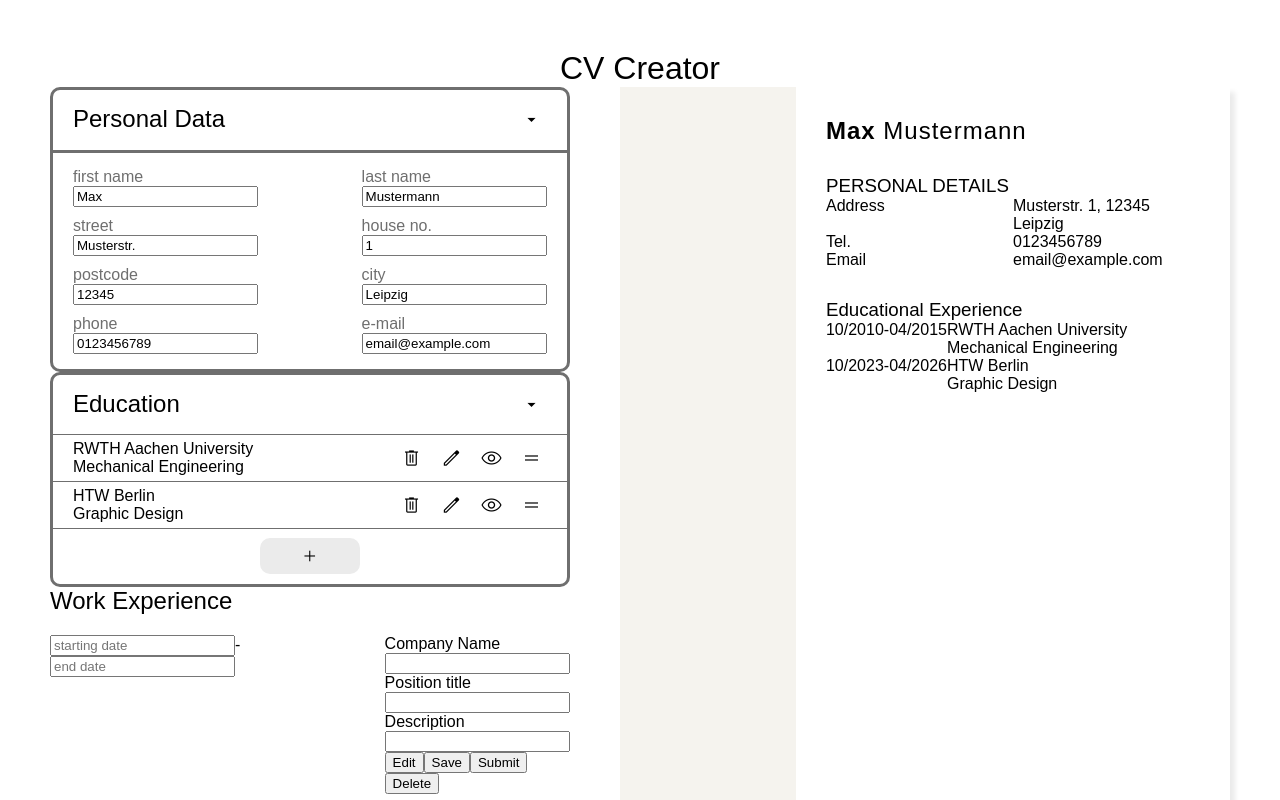
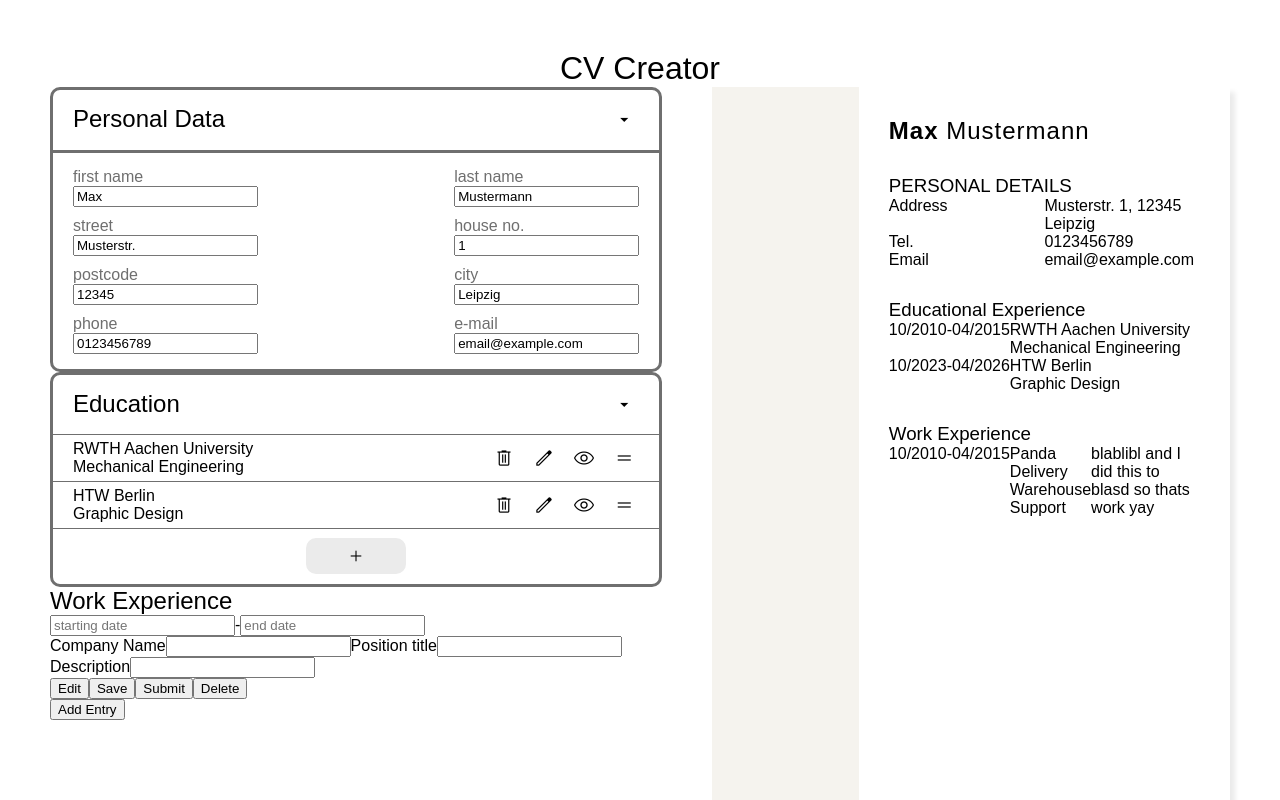
Before and after one commit to tln12/cv-project, a React (Vite) app: page / in a window 1280 px wide. Shown: the top 800 px of the page. Built offline with nearby package versions, Linux system fonts and the light colour scheme; a web font is replaced by a local one.

Commit message:
remove unused code; rename work experience components

```diff
--- a/src/App.jsx
+++ b/src/App.jsx
@@ -6,10 +6,11 @@ import PDataControl from './components/personal-data/PDataControl';
 import PDataDisplay from './components/personal-data/PDataDisplay';
 import EExperienceControl from './components/educational-experience/EExperienceControl';
 import EExperienceDisplay from './components/educational-experience/EExperienceDisplay';
-import WorkExperienceForm from './components/work-experience/WorkExperienceForm.jsx';
+import WExperienceControl from './components/work-experience/WExperienceControl.jsx';
+import WExperienceDisplay from './components/work-experience/WExperienceDisplay';
 
 function App() {
-  // Personal Data
+  // PERSONAL DATA
   const [personalData, setPersonalData] = useState({
     firstName : 'Max',
     lastName: 'Mustermann',
@@ -43,6 +44,22 @@ function App() {
   const [formData, setFormData] = useState('empty');
   const [educationControlStatus, setEducationControlStatus] = useState({render: 'list', mode:''});
 
+  // WORK EXPERIENCE
+  const [work, setWork] = useState([
+    {
+      startingDate: '10/2010',
+      endDate: '04/2015',
+      companyName: 'Panda Delivery',
+      positionTitle: 'Warehouse Support',
+      description: 'blablibl and I did this to blasd so thats work yay',
+      id: uuidv4(),
+      hidden: false
+    }
+  ]);
+
+  /**************************
+   *  PERSONAL DATA
+   *************************/
   function handleChange(e) {
     let property = e.target.id;
     const regex = /-[a-z]/g;
@@ -178,13 +195,14 @@ function App() {
             controlStatus={educationControlStatus}
             handleReturn={handleReturn}
           />
-          <WorkExperienceForm />
+          <WExperienceControl />
         </section>
         <section className='display'>
           <aside></aside>
           <div className='content'>
             <PDataDisplay personalData={personalData}/>
             <EExperienceDisplay education={education} />
+            <WExperienceDisplay work={work}/>
           </div>
         </section>
       </main>
--- a/src/components/personal-data/PData.css
+++ b/src/components/personal-data/PData.css
@@ -27,14 +27,12 @@
 #pd-control #pd-c-form label>span{
     color: var(--side-font-color);
 }
-#pd-control #pd-c-form div{
+#pd-control #pd-c-form > div{
     display: flex;
     justify-content: space-between;
+    gap: 50px;
 }
 #pd-control #pd-c-form div label{
     display: flex;
     flex-direction: column;
 }
-#pd-control #pd-c-form >div label{
-    /* flex: 1; */
-}
--- a/src/components/personal-data/PDataControl.jsx
+++ b/src/components/personal-data/PDataControl.jsx
@@ -3,7 +3,7 @@ import './PData.css';
 function PDataForm({ personalData, handleChange }) {
     return(
     <form id='pd-c-form'>
-        <div id="pd-c-full-name">
+        <div>
             <label htmlFor='first-name'>
                 <span>first name</span>
                 <input id='first-name' onChange={handleChange} value={personalData.firstName}></input>
--- a/src/components/personal-data/PDataDisplay.jsx
+++ b/src/components/personal-data/PDataDisplay.jsx
@@ -1,5 +1,3 @@
-
-
 export default function PDataDisplay({ personalData }) {
     const {firstName, lastName, street, houseNr, postcode, city, phone , email} = personalData;
     return(
--- a/src/components/work-experience/WorkExperienceFormEntry.jsx
+++ b/src/components/work-experience/WExperienceControl.jsx
@@ -1,7 +1,8 @@
+import { useState } from 'react';
 
-export default function WorkExperienceFormEntry() {
+function WExperienceForm() {
     return(
-        <form className="we-entry">
+        <form className="we-c-form">
             <div className="we-date">
                 <input placeholder='starting date'></input>
                 <span>-</span>
@@ -26,3 +27,13 @@ export default function WorkExperienceFormEntry() {
         </form>
     );
 }
+
+export default function WExperienceControl() {
+    return(
+        <div id='we-control'>
+            <h2>Work Experience</h2>
+            <WExperienceForm />
+            <button>Add Entry</button>
+        </div>
+    );
+}
--- /dev/null
+++ b/src/components/work-experience/WExperienceDisplay.jsx
@@ -0,0 +1,24 @@
+export default function WExperienceDisplay({ work }) {
+    const workEntries = work.map(entry => {
+        if(!entry.hidden) {
+            return (
+                <li key={entry.id}>
+                    <span>{entry.startingDate}-{entry.endDate}</span>
+                    <div>
+                        <h4>{entry.companyName}</h4>
+                        <span>{entry.positionTitle}</span>
+                    </div>
+                    <div>{entry.description}</div>
+                </li>
+            );
+        }
+    });
+    return(
+        <>
+            <section id="ee-d-info">
+                <h3>Work Experience</h3>
+                <ul>{workEntries}</ul>
+            </section>
+        </>
+    );
+}
--- a/src/components/work-experience/WorkExperienceForm.jsx
+++ /dev/null
@@ -1,13 +0,0 @@
-import { useState } from 'react';
-import WorkExperienceFormEntry from './WorkExperienceFormEntry';
-
-export default function WorkExperience() {
-    return(
-        <div id='we'>
-            <h2>Work Experience</h2>
-            <WorkExperienceFormEntry />
-            <WorkExperienceFormEntry />
-            <button>Add Entry</button>
-        </div>
-    );
-}
--- a/src/styles/style.css
+++ b/src/styles/style.css
@@ -26,26 +26,7 @@ main {
     width: 100%;
     gap: 50px;
 }
-/*  -- SECTION: FORM --  */
-/*  -- PERSONAL DATA FORM --  */
-/*  -- WORK/EDUCATIONAL EXPERIENCE FORM --  */
-section.form #we,
-section.form #ee {
-    display: flex;
-    flex-direction: column;
-    gap: 20px;
-}
-section.form .we-entry,
-section.form .ee-entry {
-    display: flex;
-    gap: 30px;
-    justify-content: space-between;
-}
-section.form .we-info,
-section.form .ee-info {
-    display: flex;
-    flex-direction: column;
-}
+
 /*  -- SECTION: DISPLAY --  */
 section.display {
     width: 60%;
```
